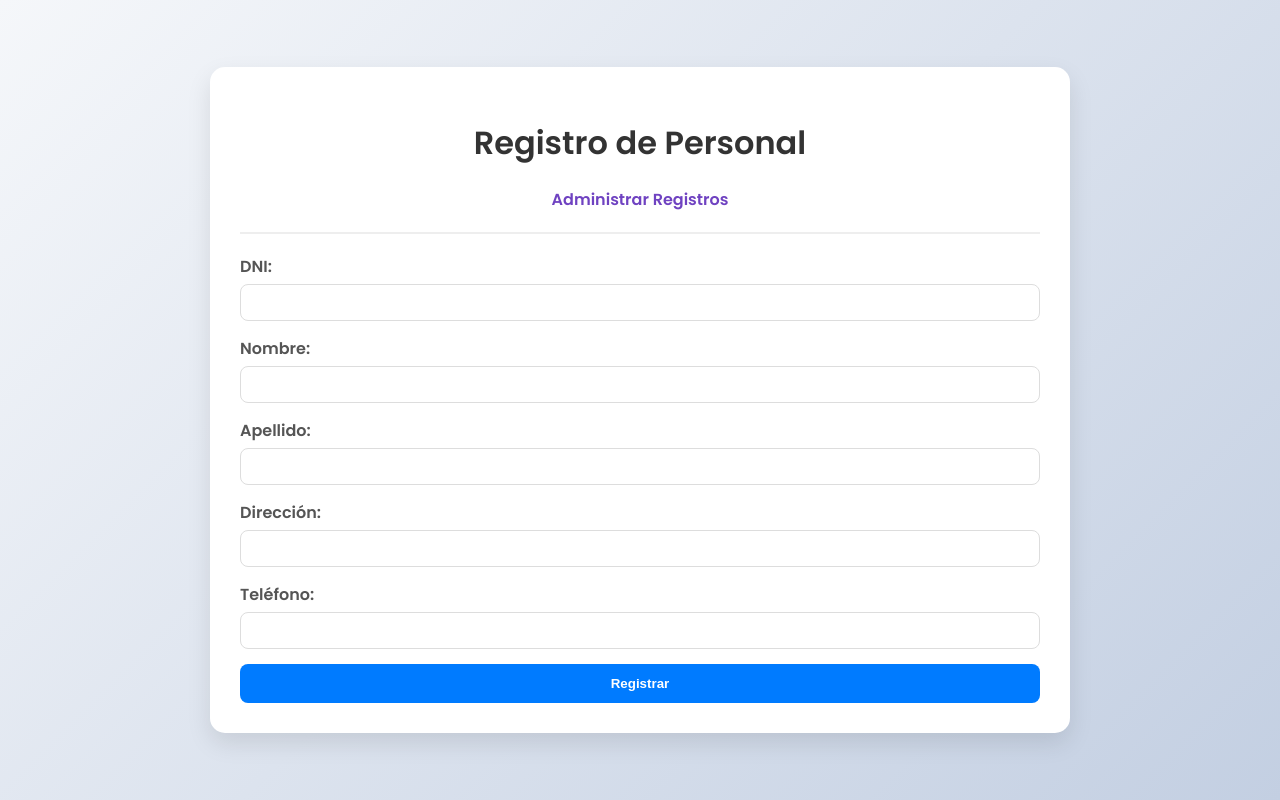
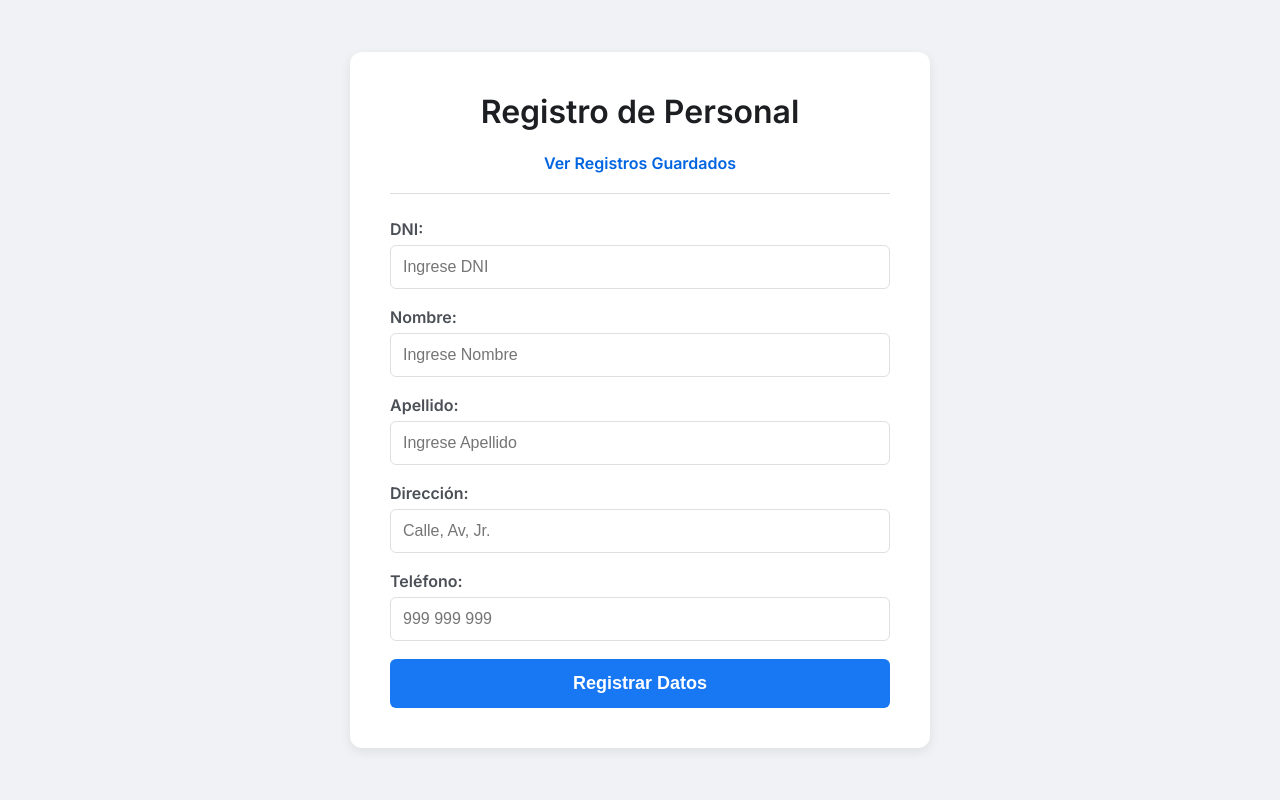
Before and after one commit to cortez200/proyecto-personas, a Flask app: page / in a window 1280 px wide. Run offline with Flask 3, Linux system fonts and the light colour scheme; some libraries are stand-ins or nearby versions.

Commit message:
Mejora de diseño premium y corrección de pantalla blanca

```diff
--- a/static/styles.css
+++ b/static/styles.css
@@ -1,9 +1,8 @@
-/* Importar una fuente moderna */
-@import url('https://fonts.googleapis.com/css2?family=Poppins:wght@300;400;600&display=swap');
+@import url('https://fonts.googleapis.com/css2?family=Inter:wght@300;400;600&display=swap');
 
 body {
-    font-family: 'Poppins', sans-serif;
-    background: linear-gradient(135deg, #f5f7fa 0%, #c3cfe2 100%);
+    font-family: 'Inter', sans-serif;
+    background-color: #f0f2f5;
     margin: 0;
     display: flex;
     justify-content: center;
@@ -12,102 +11,77 @@ body {
 }
 
 .container {
-    background: white;
-    padding: 30px;
-    border-radius: 15px;
-    box-shadow: 0 10px 25px rgba(0,0,0,0.1);
-    width: 90%;
-    max-width: 800px;
+    background: #ffffff;
+    padding: 40px;
+    border-radius: 12px;
+    box-shadow: 0 4px 12px rgba(0,0,0,0.08);
+    width: 100%;
+    max-width: 500px;
 }
 
-h1 {
-    color: #333;
+h1 { color: #1c1e21; text-align: center; margin-top: 0; }
+
+.administrar-link {
+    display: block;
     text-align: center;
+    color: #0064e0;
+    text-decoration: none;
+    font-weight: 600;
     margin-bottom: 20px;
 }
 
-.separator {
-    height: 2px;
-    background: #eee;
-    margin: 20px 0;
+.administrar-link:hover { text-decoration: underline; }
+
+.separator { height: 1px; background: #ddd; margin-bottom: 25px; }
+
+.form-group { margin-bottom: 18px; }
+
+label { display: block; margin-bottom: 6px; font-weight: 600; color: #4b4f56; }
+
+input {
+    width: 100%;
+    padding: 12px;
+    border: 1px solid #dddfe2;
+    border-radius: 6px;
+    box-sizing: border-box;
+    font-size: 16px;
 }
 
-/* Estilos de Formulario */
-.form-group { margin-bottom: 15px; }
-label { display: block; font-weight: 600; margin-bottom: 5px; color: #555; }
-input {
+input:focus { border-color: #1877f2; outline: none; }
+
+.btn-main {
+    background-color: #1877f2;
+    color: white;
+    border: none;
+    padding: 14px;
+    border-radius: 6px;
+    font-size: 18px;
+    font-weight: 700;
     width: 100%;
-    padding: 10px;
-    border: 1px solid #ddd;
-    border-radius: 8px;
-    box-sizing: border-box;
+    cursor: pointer;
+    transition: background 0.2s;
 }
 
-button {
-    width: 100%;
-    padding: 12px;
-    background-color: #007bff;
-    color: white;
-    border: none;
-    border-radius: 8px;
-    font-weight: 600;
-    cursor: pointer;
-    transition: 0.3s;
-}
+.btn-main:hover { background-color: #166fe5; }
 
-button:hover { background-color: #0056b3; }
-
-/* Enlaces */
-.administrar-link {
-    display: block;
-    text-align: center;
-    text-decoration: none;
-    color: #6f42c1;
-    font-weight: 600;
-    margin-bottom: 15px;
-}
-
-/* Tabla de Administración */
-table {
-    width: 100%;
-    border-collapse: collapse;
-    margin-top: 20px;
-}
-
-th {
-    background-color: #6f42c1;
-    color: white;
-    padding: 12px;
-    text-align: left;
-}
-
-td {
-    padding: 10px;
-    border-bottom: 1px solid #eee;
-    color: #444;
-}
-
-.btn-eliminar {
-    background-color: #dc3545;
-    padding: 6px 12px;
-    font-size: 13px;
-    width: auto;
-}
-
-.btn-eliminar:hover { background-color: #a71d2a; }
-
-/* Modal */
-.modal {
+/* Modal mejorado para no bloquear */
+.modal-overlay {
     display: none;
     position: fixed;
     top: 0; left: 0; width: 100%; height: 100%;
-    background: rgba(0,0,0,0.5);
+    background: rgba(0,0,0,0.4);
+    justify-content: center;
+    align-items: center;
+    z-index: 1000;
 }
+
 .modal-content {
     background: white;
-    padding: 20px;
-    border-radius: 10px;
-    width: 300px;
-    margin: 15% auto;
+    padding: 30px;
+    border-radius: 8px;
     text-align: center;
+    position: relative;
 }
+
+.close { position: absolute; right: 10px; top: 5px; cursor: pointer; font-size: 24px; }
+.success-icon { font-size: 40px; margin-bottom: 10px; }
--- a/templates/index.html
+++ b/templates/index.html
@@ -4,57 +4,54 @@
     <meta charset="UTF-8">
     <meta name="viewport" content="width=device-width, initial-scale=1.0">
     <title>Registro de Persona</title>
-    <link rel="stylesheet" href="/static/styles.css">
+    <link rel="stylesheet" href="{{ url_for('static', filename='styles.css') }}">
 </head>
 <body>
     <div class="container">
         <h1>Registro de Personal</h1>
 
-        <a href="/administrar" class="administrar-link">Administrar Registros</a>
+        <a href="/administrar" class="administrar-link">Ver Registros Guardados</a>
         <div class="separator"></div>
-        <form action="/registrar" method="post">
+
+        <form action="/registrar" method="post" id="registroForm">
             <div class="form-group">
                 <label for="dni">DNI:</label>
-                <input type="text" id="dni" name="dni" required>
+                <input type="text" id="dni" name="dni" required placeholder="Ingrese DNI">
             </div>
             <div class="form-group">
                 <label for="nombre">Nombre:</label>
-                <input type="text" id="nombre" name="nombre" required>
+                <input type="text" id="nombre" name="nombre" required placeholder="Ingrese Nombre">
             </div>
             <div class="form-group">
                 <label for="apellido">Apellido:</label>
-                <input type="text" id="apellido" name="apellido" required>
+                <input type="text" id="apellido" name="apellido" required placeholder="Ingrese Apellido">
             </div>
             <div class="form-group">
                 <label for="direccion">Dirección:</label>
-                <input type="text" id="direccion" name="direccion">
+                <input type="text" id="direccion" name="direccion" placeholder="Calle, Av, Jr.">
             </div>
             <div class="form-group">
                 <label for="telefono">Teléfono:</label>
-                <input type="text" id="telefono" name="telefono">
+                <input type="text" id="telefono" name="telefono" placeholder="999 999 999">
             </div>
-            <button type="submit" onclick="mostrarMensaje()">Registrar</button>
+            <button type="submit" class="btn-main">Registrar Datos</button>
         </form>
     </div>
 
-    <!-- Modal para el mensaje de registro exitoso -->
-    <div id="modal" class="modal">
+    <div id="modal" class="modal-overlay">
         <div class="modal-content">
             <span class="close" onclick="cerrarMensaje()">&times;</span>
-            <p>¡Registro exitoso!</p>
+            <div class="success-icon">✅</div>
+            <p>¡Procesando Registro!</p>
         </div>
     </div>
 
-    <!-- Script para manejar el modal -->
     <script>
-        function mostrarMensaje() {
-            var modal = document.getElementById('modal');
-            modal.style.display = 'block';
-        }
-
+        document.getElementById('registroForm').onsubmit = function() {
+            document.getElementById('modal').style.display = 'flex';
+        };
         function cerrarMensaje() {
-            var modal = document.getElementById('modal');
-            modal.style.display = 'none';
+            document.getElementById('modal').style.display = 'none';
         }
     </script>
 </body>
```
Also changed, not shown: templates/administrar.html (+7 -7 lines).
